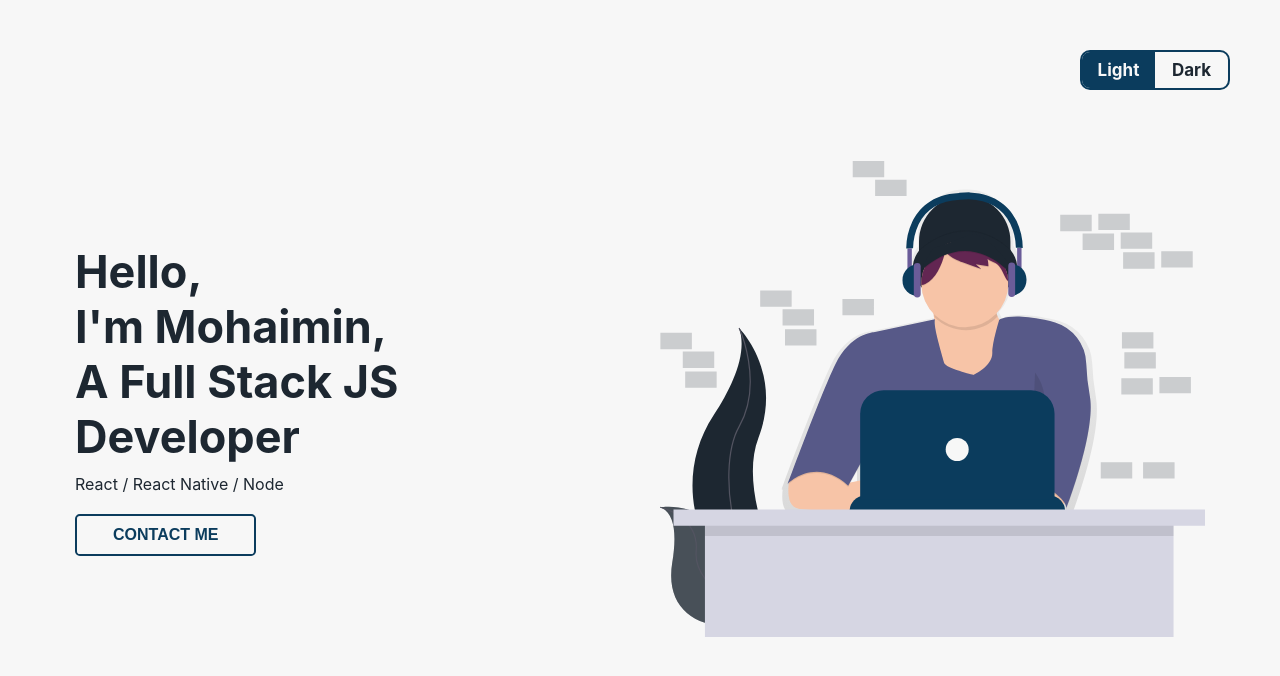
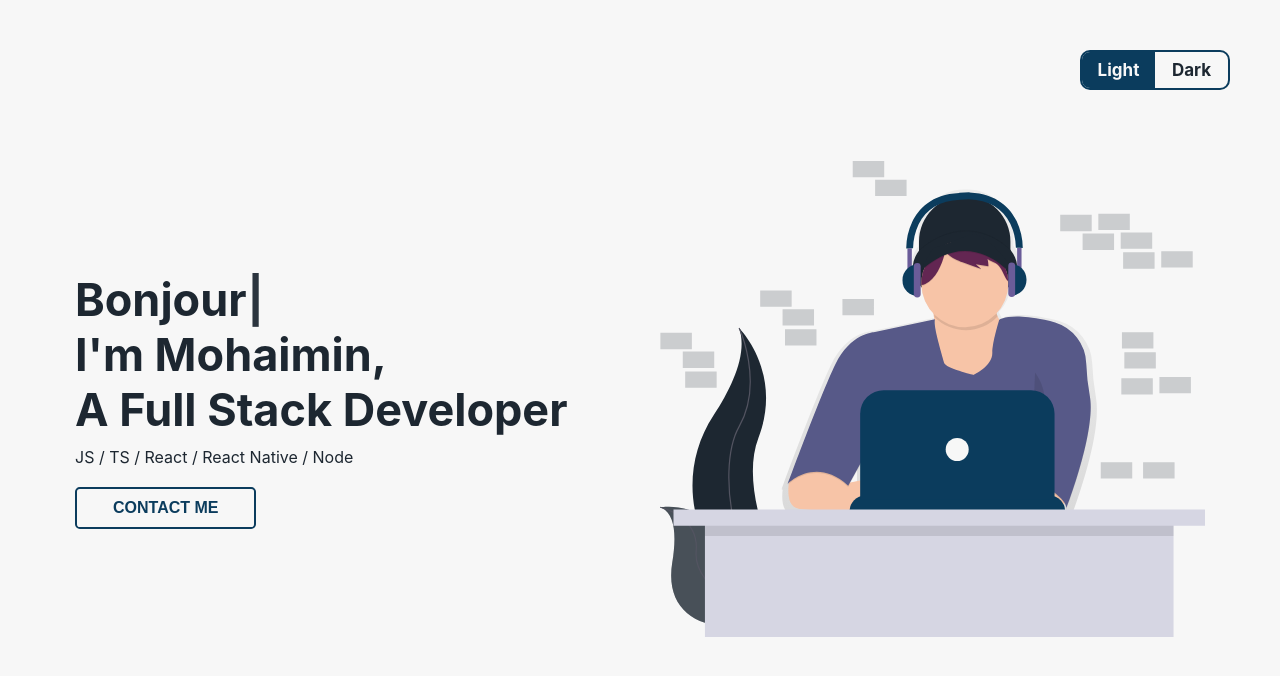
Before and after one commit to SL0TR/portfolio-ssr, a Next.js app: page / in a window 1280 px wide. Shown: the top 676 px of the page. Built offline with nearby package versions, Linux system fonts and the light colour scheme.

Commit message:
chores: - add animejs and typejs - add typejs animation on greeting text

```diff
--- a/components/Left.js
+++ b/components/Left.js
@@ -1,13 +1,60 @@
 import { AnimatedThemeButton } from "./Buttons";
+import Typed from "typed.js";
+import { useEffect, useRef } from "react";
+// import anime from "animejs";
 
 function Left() {
+  const greetingEL = useRef(null);
+  const greetingTyped = useRef(null);
+  // const animationRef = useRef(null);
+
+  useEffect(() => {
+    const greetingString = [
+      "Hello",
+      "হ্যালো",
+      "こんにちは",
+      "Bonjour",
+      "Hola",
+      "Hello",
+    ];
+
+    const options = {
+      typeSpeed: 50,
+      backSpeed: 50,
+    };
+
+    greetingTyped.current = new Typed(greetingEL.current, {
+      ...options,
+      strings: greetingString,
+    });
+
+    return () => {
+      greetingTyped.current.destroy();
+    };
+  }, []);
+
+  // useEffect(() => {
+  //   animationRef.current = anime({
+  //     targets: ".el",
+  //     translateY: 250,
+  //     delay: function (el, i) {
+  //       return i * 100;
+  //     },
+  //     // loop: true,
+  //     // direction: "alternate",
+  //     easing: "easeInOutSine",
+  //   });
+  // }, []);
+
   return (
     <div className="left">
+      {/* <div className="el">Habahsdbashd </div> */}
       <h1>
-        Hello, <br /> I&apos;m Mohaimin,
-        <br /> A Full Stack JS Developer
+        <span style={{ whiteSpace: "pre" }} ref={greetingEL} /> <br /> I&apos;m
+        Mohaimin,
+        <br /> A Full Stack Developer
       </h1>
-      <p> React / React Native / Node </p>
+      <p>JS / TS / React / React Native / Node</p>
       <a href="mailto:mohaiminislam94@gmail.com">
         <AnimatedThemeButton>Contact Me</AnimatedThemeButton>
       </a>
--- a/package.json
+++ b/package.json
@@ -10,10 +10,12 @@
     "export": "yarn build && next export"
   },
   "dependencies": {
+    "animejs": "^3.2.1",
     "next": "11.1.2",
     "react": "17.0.2",
     "react-dom": "17.0.2",
-    "styled-components": "^5.3.1"
+    "styled-components": "^5.3.1",
+    "typed.js": "^2.0.12"
   },
   "devDependencies": {
     "babel-plugin-styled-components": "^1.13.2",
--- a/pages/index.js
+++ b/pages/index.js
@@ -9,7 +9,7 @@ export default function Home(props) {
   return (
     <>
       <Head>
-        <title>Mohaimin</title>
+        <title>Mohaimin Islam</title>
         <meta name="description" content="Portfolio site of Mohaimin Islam" />
         <meta property="og:title" content="Mohaimin Islam" />
         <meta property="og:url" content="https://mohaimin.me/" />
```
Also changed, not shown: 1 other file (tests, documents, lock files or other folders).
